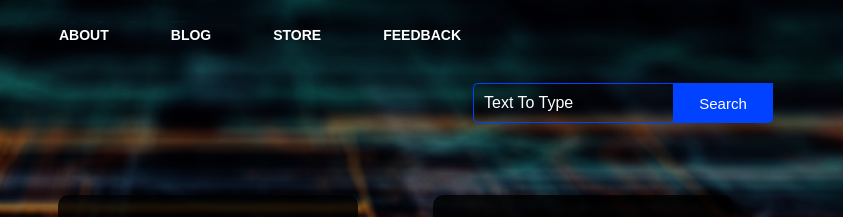
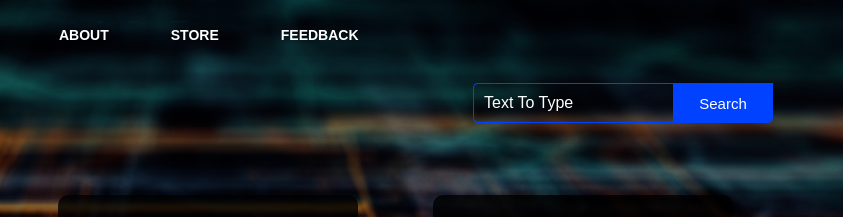
Before and after one commit to Xi-Code/xecbats, a plain HTML site: page about.html in a window 1280 px wide. Shown: the top 217 px of the page, 437-1280 px from the left. Drawn offline with Linux system fonts and the light colour scheme.

Commit message:
Update about.html

```diff
--- a/about.html
+++ b/about.html
@@ -20,7 +20,6 @@
           <ul>
               <li><a href="./index1.html">HOME</a></li>
               <li><a href="./about.html" target="_blank">ABOUT</a></li>
-              <li><a href="#">BLOG</a></li>
               <li><a href="#">STORE</a></li>
               <li><a href="#">FEEDBACK</a></li>
           </ul>
```
